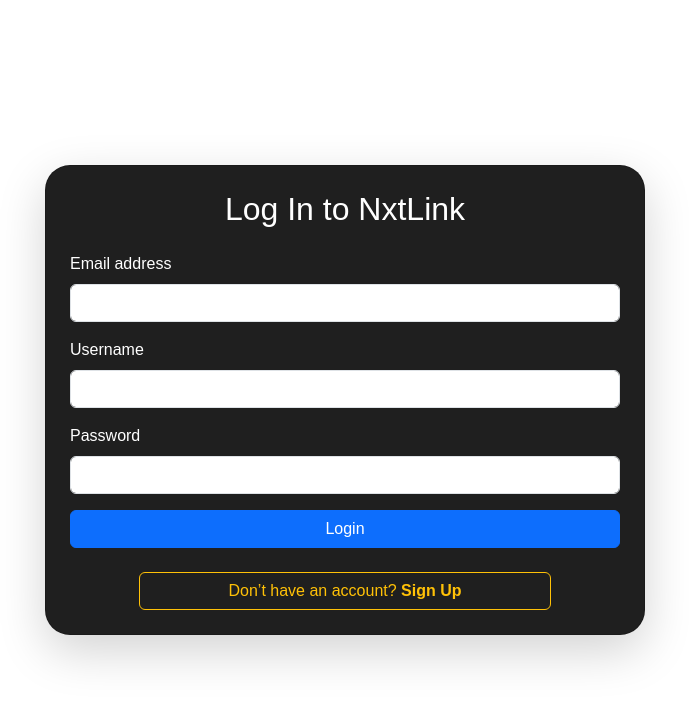
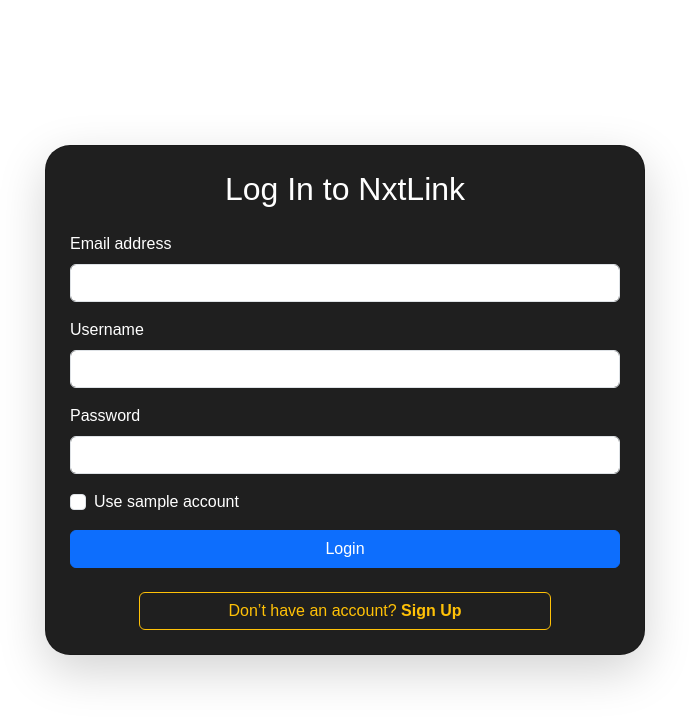
Before and after one commit to YashPandey1405/NxtLink, a Next.js app: page /login in a window 1280 px wide. Shown: the top 722 px of the page, without its empty margins (295-984 px from the left). Built offline with nearby package versions, Linux system fonts and the light colour scheme.

Commit message:
Modified The Login And Signup Page

```diff
--- a/app/login/page.jsx
+++ b/app/login/page.jsx
@@ -12,6 +12,9 @@
   });
   const [data, setData] = useState(null);
   const [showAlert, setShowAlert] = useState(true);
+  const [useSample, setUseSample] = useState(false);
+  const [isLoggingIn, setIsLoggingIn] = useState(false);
+
   const router = useRouter();
 
   const handleChange = (e) => {
@@ -23,6 +26,7 @@
 
   const handleSubmit = async (e) => {
     e.preventDefault();
+    setIsLoggingIn(true);
     console.log("Login form data:", formData);
     const loginUser = await UrlService.Login(
       formData.email,
@@ -36,6 +40,27 @@
       setTimeout(() => {
         router.push("/home");
       }, 3000);
+    }
+    setIsLoggingIn(false);
+  };
+
+  // Toggle Feature for Sample Data......
+  const handleSampleToggle = (e) => {
+    const checked = e.target.checked;
+    setUseSample(checked);
+
+    if (checked) {
+      setFormData({
+        email: "sample123@gmail.com",
+        username: "sampleuser",
+        password: "sampleuser",
+      });
+    } else {
+      setFormData({
+        email: "",
+        username: "",
+        password: "",
+      });
     }
   };
 
@@ -80,6 +105,7 @@
               value={formData.email}
               onChange={handleChange}
               required
+              readOnly={useSample}
             />
           </div>
 
@@ -95,6 +121,7 @@
               value={formData.username}
               onChange={handleChange}
               required
+              readOnly={useSample}
             />
           </div>
 
@@ -110,11 +137,28 @@
               value={formData.password}
               onChange={handleChange}
               required
+              readOnly={useSample}
             />
           </div>
+          <div className="form-check mb-3">
+            <input
+              className="form-check-input"
+              type="checkbox"
+              id="sampleAccount"
+              checked={useSample}
+              onChange={handleSampleToggle}
+            />
+            <label className="form-check-label" htmlFor="sampleAccount">
+              Use sample account
+            </label>
+          </div>
 
-          <button type="submit" className="btn btn-primary w-100 mb-2">
-            Login
+          <button
+            type="submit"
+            className="btn btn-primary w-100 mb-2"
+            disabled={isLoggingIn}
+          >
+            {isLoggingIn ? "Logging in..." : "Login"}
           </button>
           <Link
             href="/signup"
--- a/app/signup/page.jsx
+++ b/app/signup/page.jsx
@@ -13,6 +13,8 @@
   });
   const [data, setData] = useState(null);
   const [showAlert, setShowAlert] = useState(true);
+  const [isSigningUp, setIsSigningUp] = useState(false);
+
   const router = useRouter();
 
   const handleChange = (e) => {
@@ -24,6 +26,7 @@
 
   const handleSubmit = async (e) => {
     e.preventDefault();
+    setIsSigningUp(true);
     console.log("Signup form data:", formData);
 
     const signupUser = await UrlService.SignUp(
@@ -40,6 +43,7 @@
         router.push("/home");
       }, 3000);
     }
+    setIsSigningUp(false);
   };
 
   return (
@@ -131,8 +135,12 @@
             />
           </div>
 
-          <button type="submit" className="btn btn-primary w-100 mb-2">
-            Signup
+          <button
+            type="submit"
+            className="btn btn-primary w-100 mb-2"
+            disabled={isSigningUp}
+          >
+            {isSigningUp ? "Signing up..." : "Signup"}
           </button>
           <Link
             href="/login"
```
